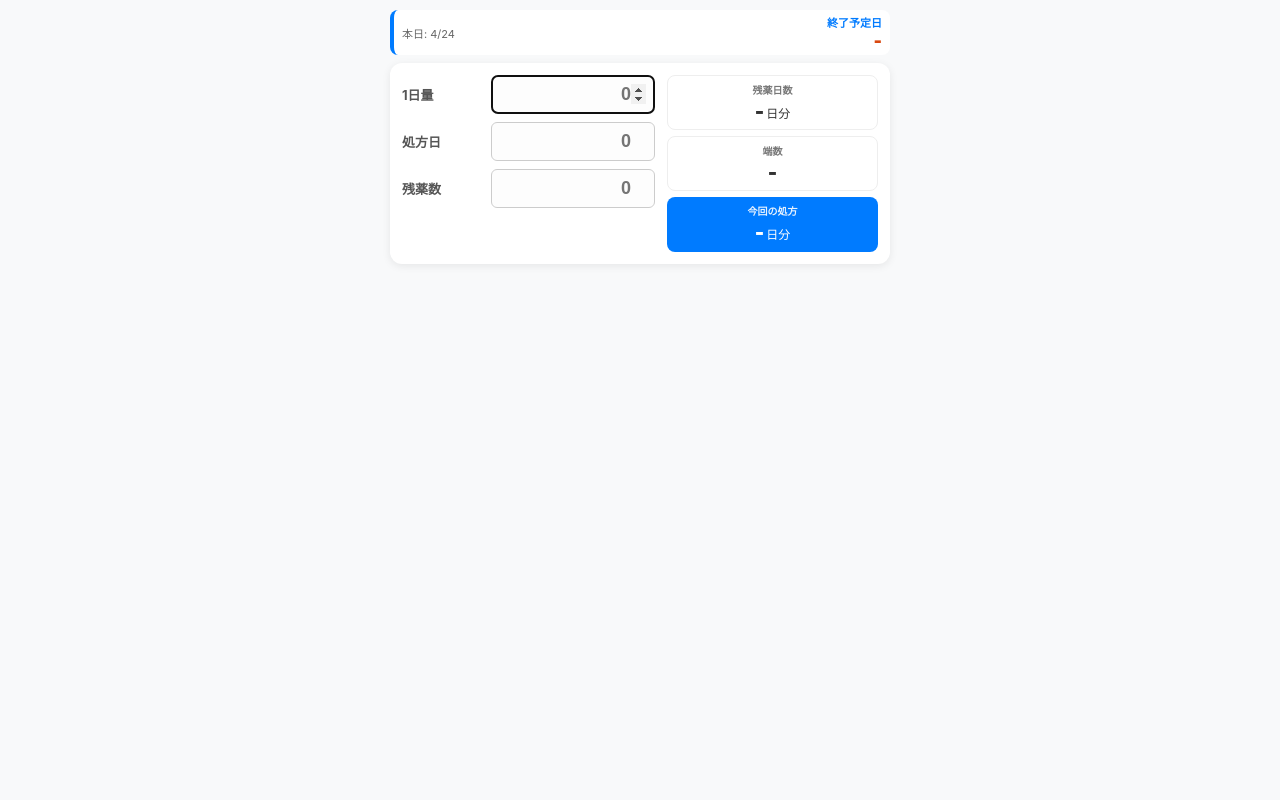
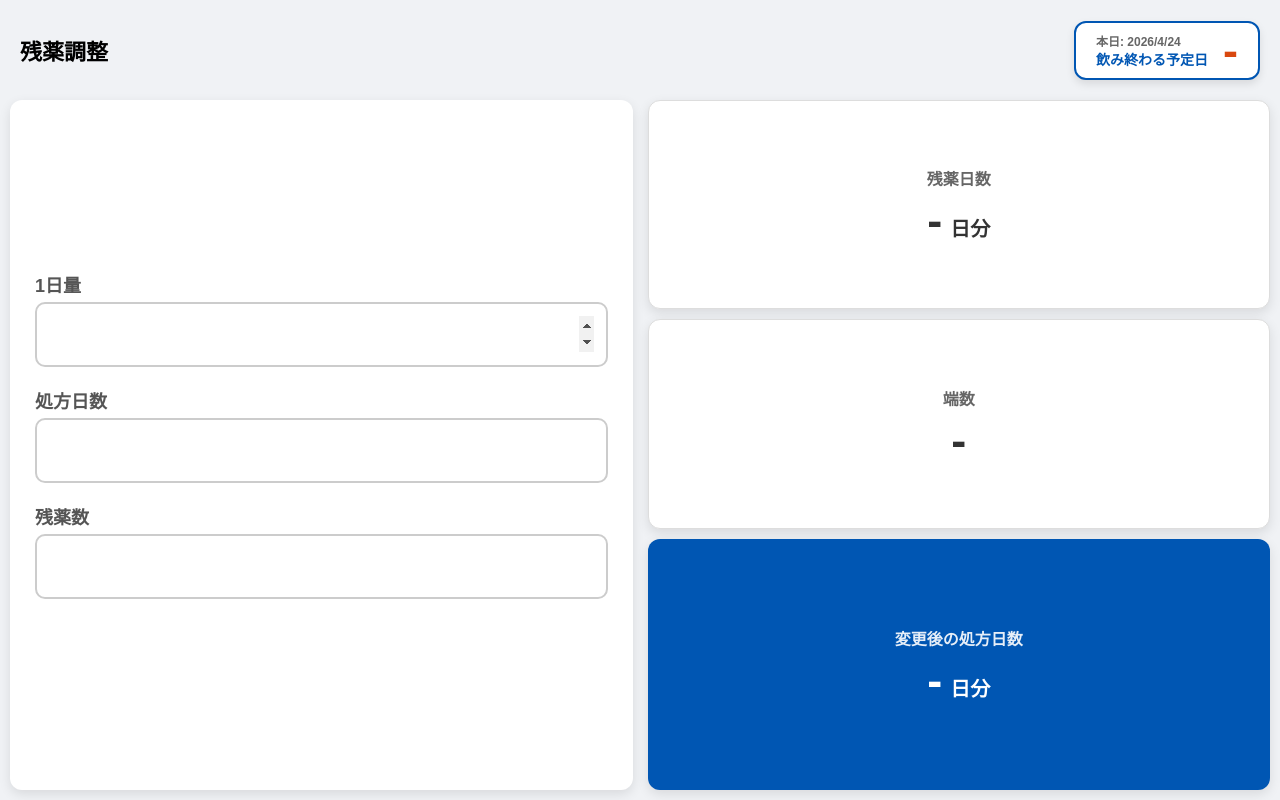
Before and after one commit to kyoyoyot-lgtm/-web-, a plain HTML site: page index.html in a window 1280 px wide. Drawn offline with Linux system fonts and the light colour scheme.

Commit message:
Update index.html

```diff
--- a/index.html
+++ b/index.html
@@ -1,167 +1,383 @@
 <!DOCTYPE html>
+
 <html lang="ja">
+
 <head>
+
 <meta charset="UTF-8">
-<meta name="viewport" content="width=device-width, initial-scale=1.0, maximum-scale=1.0, user-scalable=no">
-<title>残薬調整 Mobile</title>
+
+<title>残薬調整 </title>
+
 <style>
+
   * { box-sizing: border-box; }
-  :root { --bg: #f8f9fa; --card: #ffffff; --blue: #007bff; --text: #333; }
+
+  :root { --bg: #f0f2f5; --card: #ffffff; --blue: #0056b3; --accent: #eef3ff; }
+
+
 
   body {
+
     margin: 0; padding: 10px;
-    font-family: -apple-system, BlinkMacSystemFont, "Segoe UI", Roboto, sans-serif;
-    background: var(--bg); color: var(--text);
-    overflow-x: hidden;
+
+    font-family: sans-serif; background: var(--bg);
+
+    height: 100vh; width: 100vw;
+
+    overflow: hidden;
+
+    display: flex; flex-direction: column;
+
   }
 
-  /* 上半分で完結させるためのコンテナ */
-  .container {
-    max-width: 500px; margin: 0 auto;
-    display: flex; flex-direction: column; gap: 8px;
+
+
+  header {
+
+    height: 80px; flex-shrink: 0;
+
+    display: flex; justify-content: space-between; align-items: center;
+
+    padding: 0 10px; margin-bottom: 10px;
+
   }
 
-  header {
-    display: flex; justify-content: space-between; align-items: center;
-    padding: 4px 8px; background: white; border-radius: 8px; border-left: 4px solid var(--blue);
+
+
+  .main-grid {
+
+    flex: 1; display: grid; grid-template-columns: 1fr 1fr; gap: 15px; min-height: 0;
+
   }
 
-  .today-info { font-size: 11px; color: #666; }
-  .end-date-box { text-align: right; }
-  .end-date-label { font-size: 11px; font-weight: bold; color: var(--blue); display: block; }
-  .end-date-val { font-size: 18px; font-weight: 900; color: #d9480f; }
 
-  /* 入力と結果のメインエリア */
-  .main-card {
-    background: var(--card); padding: 12px; border-radius: 12px;
-    box-shadow: 0 2px 8px rgba(0,0,0,0.08);
-    display: grid; grid-template-columns: 1.2fr 1fr; gap: 12px;
+
+  /* 右上の日付エリア */
+
+  .date-box {
+
+    background: white; padding: 5px 20px; border-radius: 12px;
+
+    box-shadow: 0 4px 8px rgba(0,0,0,0.1);
+
+    border: 2px solid var(--blue);
+
+    display: flex; gap: 15px; align-items: center;
+
   }
 
-  /* 入力フォーム */
-  .input-group { display: flex; flex-direction: column; gap: 8px; }
-  .field { display: flex; align-items: center; justify-content: space-between; }
-  .field label { font-size: 13px; font-weight: bold; color: #555; }
-  .field input {
-    width: 65%; padding: 8px; font-size: 18px; font-weight: bold;
-    border: 1px solid #ccc; border-radius: 6px; text-align: right;
-    background: #fdfdfd;
+
+
+  /* 全ての数字に適用する共通クラス */
+
+  .unified-number {
+
+    font-size: 45px !important;
+
+    font-weight: 900 !important;
+
+    line-height: 1;
+
   }
 
-  /* 結果表示 */
-  .result-group { display: flex; flex-direction: column; gap: 6px; }
-  .res-item {
-    padding: 6px; border-radius: 8px; border: 1px solid #eee;
-    text-align: center; display: flex; flex-direction: column; justify-content: center;
+
+
+  .end-date-val { color: #d9480f; }
+
+
+
+  .section-left {
+
+    background: var(--card); border-radius: 12px; padding: 25px;
+
+    box-shadow: 0 4px 12px rgba(0,0,0,0.1);
+
+    display: flex; flex-direction: column; justify-content: center;
+
   }
-  .res-label { font-size: 10px; font-weight: bold; color: #777; margin-bottom: 2px; }
-  .res-val { font-size: 20px; font-weight: 900; }
-  .unit { font-size: 12px; margin-left: 2px; }
 
-  .highlight { background: var(--blue); color: white; border: none; }
-  .highlight .res-label { color: rgba(255,255,255,0.9); }
 
-  .warn-yellow { background: #fff9db !important; }
-  .breakdown { font-size: 10px; margin-top: 2px; font-weight: normal; opacity: 0.9; }
+
+  .section-right {
+
+    display: grid; grid-template-rows: 1fr 1fr 1.2fr; gap: 10px; min-height: 0;
+
+  }
+
+
+
+  .field { margin-bottom: 20px; }
+
+  label { display: block; font-size: 18px; font-weight: bold; margin-bottom: 5px; color: #555; }
+
+  input {
+
+    width: 100%; padding: 12px; font-size: 32px; font-weight: bold;
+
+    border: 2px solid #ccc; border-radius: 10px; outline: none;
+
+  }
+
+
+
+  .result-card {
+
+    background: var(--card); border-radius: 12px; border: 1px solid #ddd;
+
+    box-shadow: 0 4px 12px rgba(0,0,0,0.1);
+
+    display: flex; flex-direction: column; justify-content: center; align-items: center;
+
+    padding: 8px; overflow: hidden;
+
+  }
+
+
+
+  .card-label { font-size: 16px; font-weight: bold; color: #666; margin-bottom: 8px; }
+
+  .card-value { color: #333; display: flex; align-items: baseline; }
+
+  .unit { font-size: 20px; margin-left: 8px; font-weight: bold; color: #333; }
+
+
+
+  .main-result { background: var(--blue); color: white; border: none; }
+
+  .main-result .card-label { color: rgba(255,255,255,0.9); }
+
+  .main-result .card-value { color: white; }
+
+  .main-result .unit { color: white; }
+
+
+
+  .breakdown {
+
+    margin-top: 8px; padding: 5px; background: rgba(255,255,255,0.2);
+
+    border-radius: 6px; font-weight: bold; font-size: 16px; width: 92%; text-align: center;
+
+  }
+
+
+
+  .warn-yellow { background: #fff9db !important; border-color: #ffec99 !important; }
+
 </style>
+
 </head>
+
 <body>
 
-<div class="container">
-  <header>
-    <div class="today-info">本日: <span id="todayDisp"></span></div>
-    <div class="end-date-box">
-      <span class="end-date-label">終了予定日</span>
-      <span id="endDisp" class="end-date-val">-</span>
-    </div>
-  </header>
 
-  <main class="main-card">
-    <div class="input-group">
-      <div class="field">
-        <label>1日量</label>
-        <input type="number" id="dose" step="any" inputmode="decimal" placeholder="0">
-      </div>
-      <div class="field">
-        <label>処方日</label>
-        <input type="number" id="rx" step="1" inputmode="numeric" placeholder="0">
-      </div>
-      <div class="field">
-        <label>残薬数</label>
-        <input type="number" id="rem" step="any" inputmode="decimal" placeholder="0">
-      </div>
+
+<header>
+
+  <h2 style="margin:0; font-size: 22px;">残薬調整<small></small></h2>
+
+  <div class="date-box">
+
+    <div style="display:flex; flex-direction:column; align-items:flex-start; font-weight:bold;">
+
+      <span style="font-size:12px; color:#666;">本日: <span id="todayDisp"></span></span>
+
+      <span style="color:var(--blue); font-size:14px;">飲み終わる予定日</span>
+
     </div>
 
-    <div class="result-group">
-      <div class="res-item" id="daysCard">
-        <div class="res-label">残薬日数</div>
-        <div><span id="outDays" class="res-val">-</span><span class="unit">日分</span></div>
+    <span id="endDisp" class="unified-number end-date-val">-</span>
+
+  </div>
+
+</header>
+
+
+
+<div class="main-grid">
+
+  <div class="section-left">
+
+    <div class="field"><label>1日量</label><input type="number" id="dose" step="any"></div>
+
+    <div class="field"><label>処方日数</label><input type="number" id="rx" step="1"></div>
+
+    <div class="field"><label>残薬数</label><input type="number" id="rem" step="any"></div>
+
+  </div>
+
+
+
+  <div class="section-right">
+
+    <div class="result-card" id="daysCard">
+
+      <div class="card-label">残薬日数</div>
+
+      <div class="card-value">
+
+        <span id="outDays" class="unified-number">-</span><span class="unit">日分</span>
+
       </div>
-      <div class="res-item" id="fracCard">
-        <div class="res-label">端数</div>
-        <div><span id="outFrac" class="res-val">-</span></div>
+
+    </div>
+
+
+
+    <div class="result-card" id="fracCard">
+
+      <div class="card-label">端数</div>
+
+      <div class="card-value">
+
+        <span id="outFrac" class="unified-number">-</span>
+
       </div>
-      <div class="res-item highlight">
-        <div class="res-label">今回の処方</div>
-        <div><span id="outAdj" class="res-val">-</span><span class="unit">日分</span></div>
-        <div id="outBD" class="breakdown"></div>
+
+    </div>
+
+
+
+    <div class="result-card main-result">
+
+      <div class="card-label">変更後の処方日数</div>
+
+      <div class="card-value">
+
+        <span id="outAdj" class="unified-number">-</span><span class="unit">日分</span>
+
       </div>
+
+      <div id="outBD" class="breakdown" style="display:none;"></div>
+
     </div>
-  </main>
+
+  </div>
+
 </div>
 
+
+
 <script>
+
   const elDose = document.getElementById('dose'), elRx = document.getElementById('rx'), elRem = document.getElementById('rem');
+
   const inputs = [elDose, elRx, elRem];
+
   const today = new Date();
-  document.getElementById('todayDisp').textContent = `${today.getMonth()+1}/${today.getDate()}`;
+
+  document.getElementById('todayDisp').textContent = `${today.getFullYear()}/${today.getMonth()+1}/${today.getDate()}`;
+
+
 
   function calc() {
+
     const d = parseFloat(elDose.value), r = parseFloat(elRx.value), m = parseFloat(elRem.value);
 
+
+
     if (isNaN(d) || d <= 0 || isNaN(m)) {
-      ["outDays","outFrac","outAdj","endDisp"].forEach(id => document.getElementById(id).textContent = "-");
-      document.getElementById('outBD').textContent = "";
+
+      document.getElementById('outDays').textContent = "-";
+
+      document.getElementById('outFrac').textContent = "-";
+
+      document.getElementById('outAdj').textContent = "-";
+
+      document.getElementById('endDisp').textContent = "-";
+
+      document.getElementById('outBD').style.display = 'none';
+
       document.getElementById('fracCard').classList.remove('warn-yellow');
+
       return;
+
     }
 
+
+
     const remainDays = Math.floor(m / d + 1e-9);
+
     const frac = Math.max(0, m - (remainDays * d));
+
     const fmtFrac = Math.abs(frac) < 1e-6 ? "0" : parseFloat(frac.toFixed(3));
 
+
+
     document.getElementById('outDays').textContent = remainDays;
+
     document.getElementById('outFrac').textContent = fmtFrac;
+
     document.getElementById('fracCard').classList.toggle('warn-yellow', Math.abs(frac) > 1e-6);
 
+
+
     if (!isNaN(r)) {
+
       let adj = Math.ceil(r - (m / d) - 1e-9);
+
       adj = adj < 0 ? 0 : adj;
+
       document.getElementById('outAdj').textContent = adj;
 
+
+
       const total = remainDays + adj;
+
       const target = new Date();
+
       target.setDate(today.getDate() + total);
-      document.getElementById('endDisp').textContent = `${target.getMonth()+1}/${target.getDate()}`;
+
+      document.getElementById('endDisp').textContent = `${target.getFullYear()}/${target.getMonth()+1}/${target.getDate()}`;
+
+
 
       const bd = document.getElementById('outBD');
-      bd.textContent = (remainDays > r) ? `過剰: ${remainDays - r}日` : "";
+
+      if (remainDays > r) {
+
+        bd.style.display = 'block';
+
+        bd.innerHTML = `内訳：処方 ${r}日 ＋ 過剰 ${remainDays - r}日`;
+
+      } else {
+
+        bd.style.display = 'none';
+
+      }
+
     }
+
   }
 
+
+
   inputs.forEach((el, i) => {
+
     el.addEventListener('input', calc);
+
     el.addEventListener('focus', () => el.select());
+
     el.addEventListener('keydown', (e) => {
+
       if (e.key === 'Enter') {
+
         e.preventDefault();
-        const next = inputs[i + 1] || inputs[0];
-        next.focus();
+
+        inputs[(i + 1) % 3].focus();
+
       }
+
     });
+
   });
 
+
+
   elDose.focus();
+
 </script>
+
 </body>
+
 </html>
```
